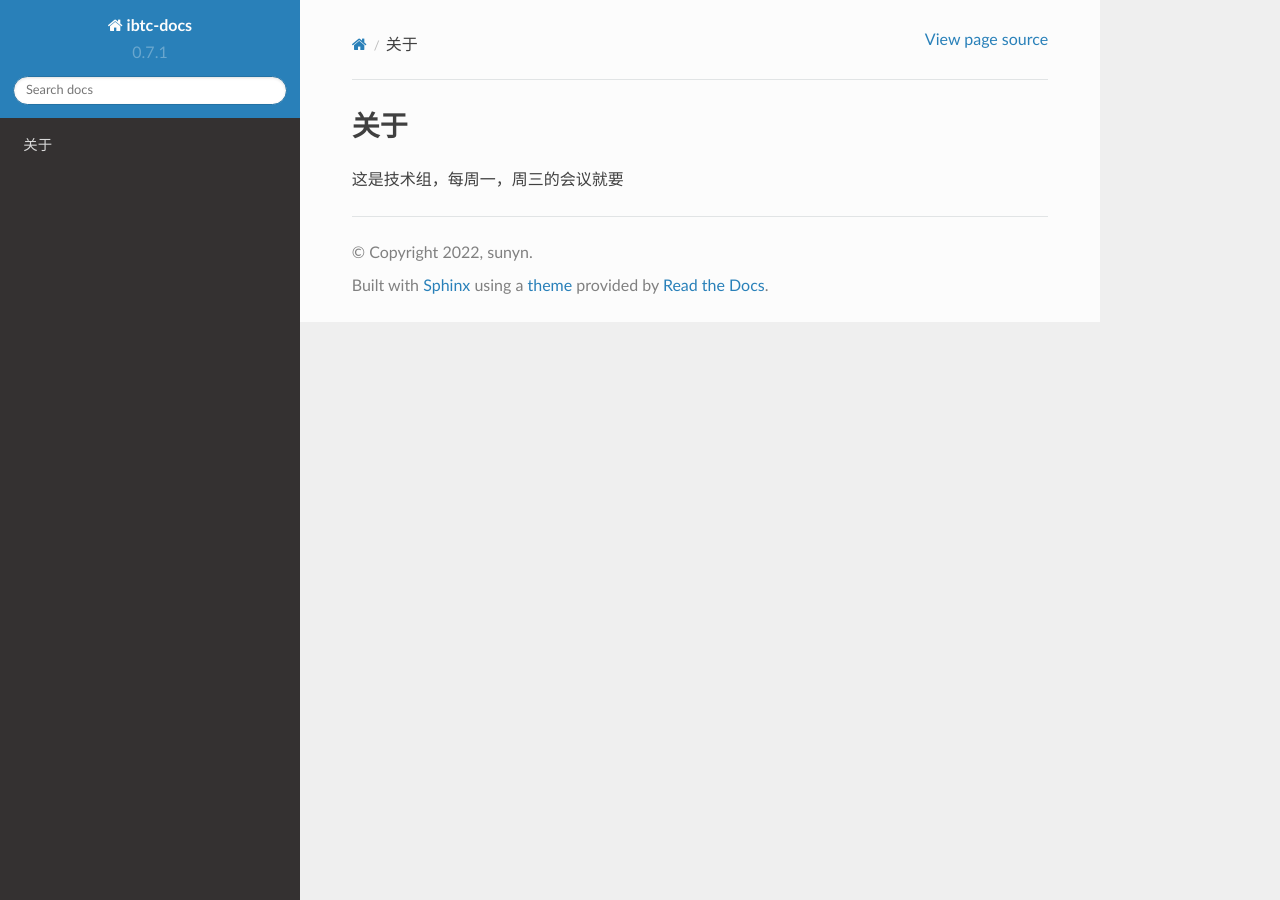
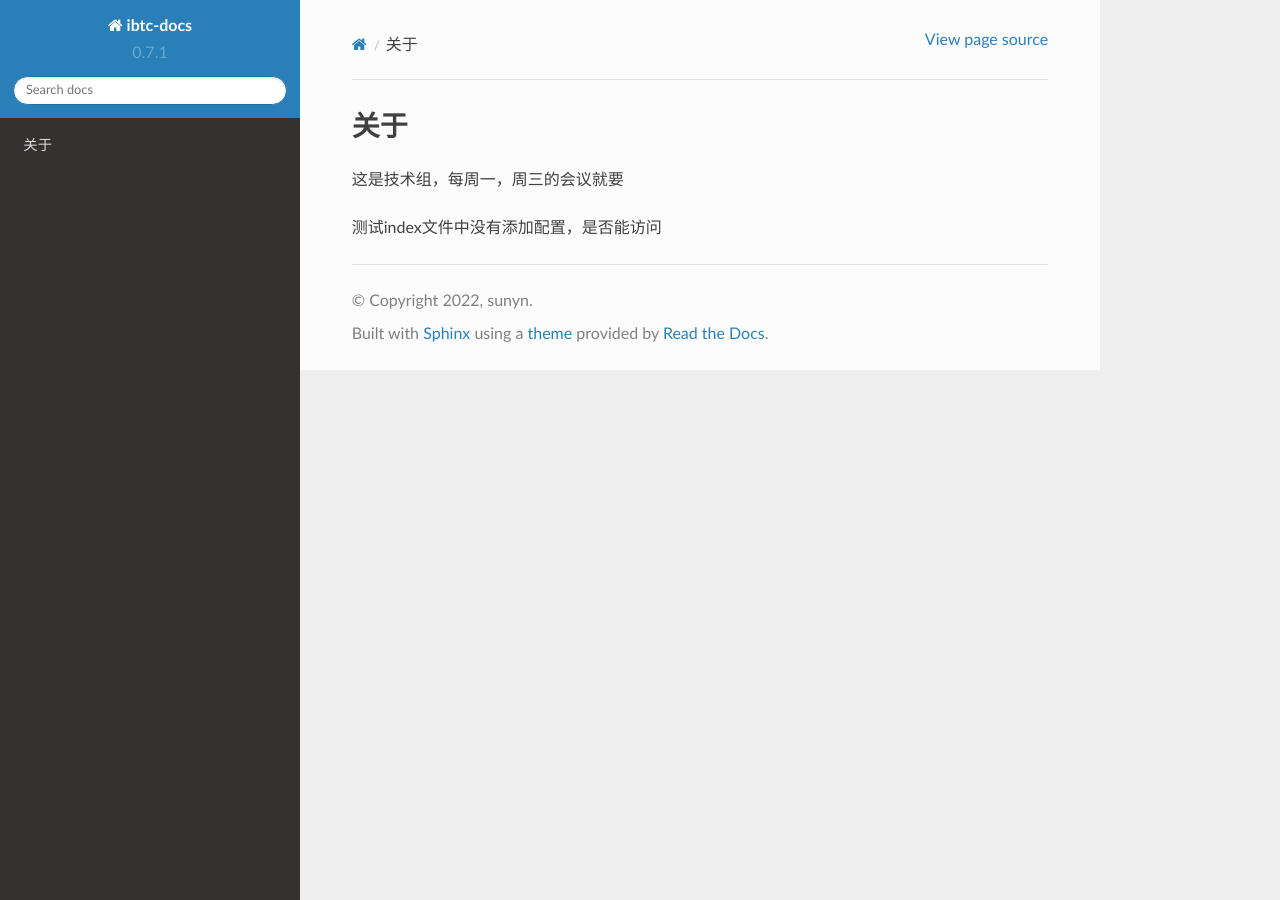
Before and after one commit to aac666/sunyn-docs, a Sphinx documentation site: the page built from source/about.rst, in a window 1280 px wide. Built offline with Sphinx 7.4.7 and the Read the Docs theme 2.0.0, drawn with Linux system fonts in a browser that asks for light colours; pages that are not in the unit, such as notebooks, are missing from menus.

Commit message:
Update about.rst

```diff
--- a/source/about.rst
+++ b/source/about.rst
@@ -2,3 +2,5 @@
 ========
 
 这是技术组，每周一，周三的会议就要
+
+测试index文件中没有添加配置，是否能访问
```
